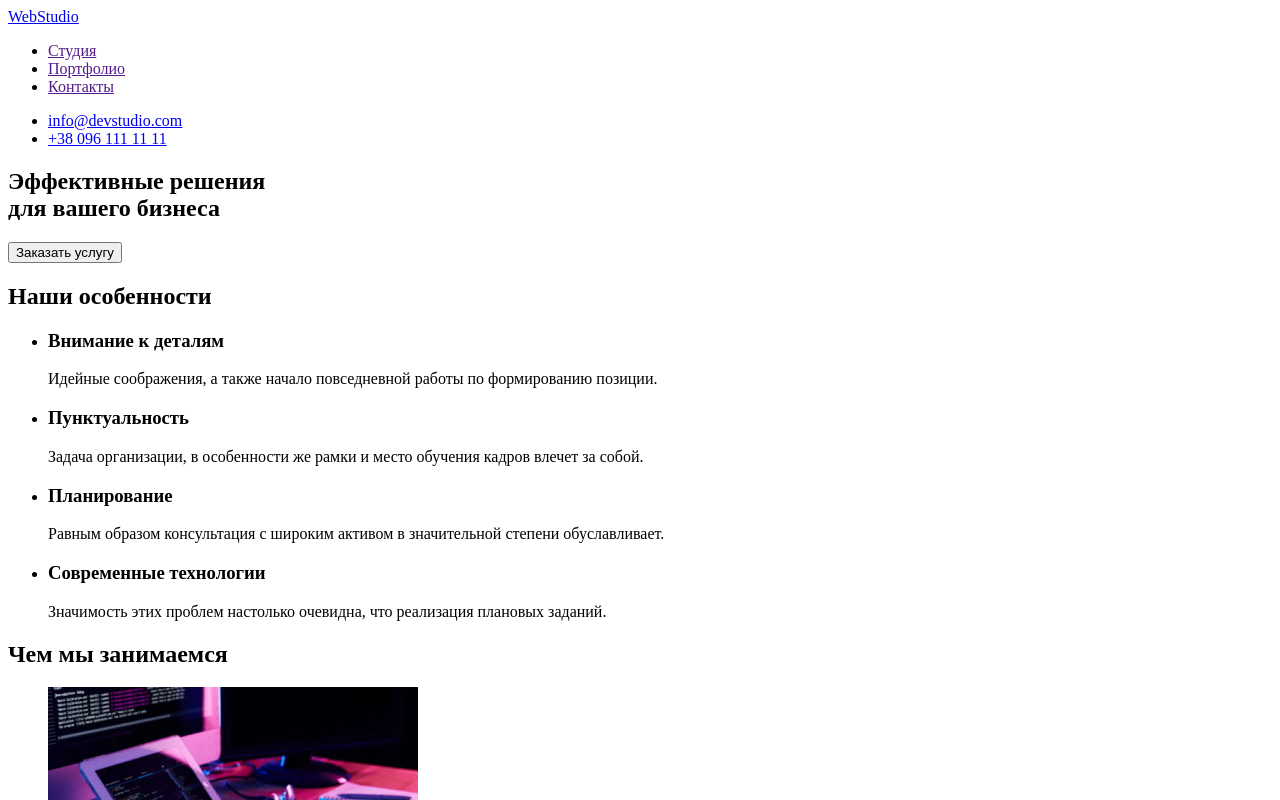
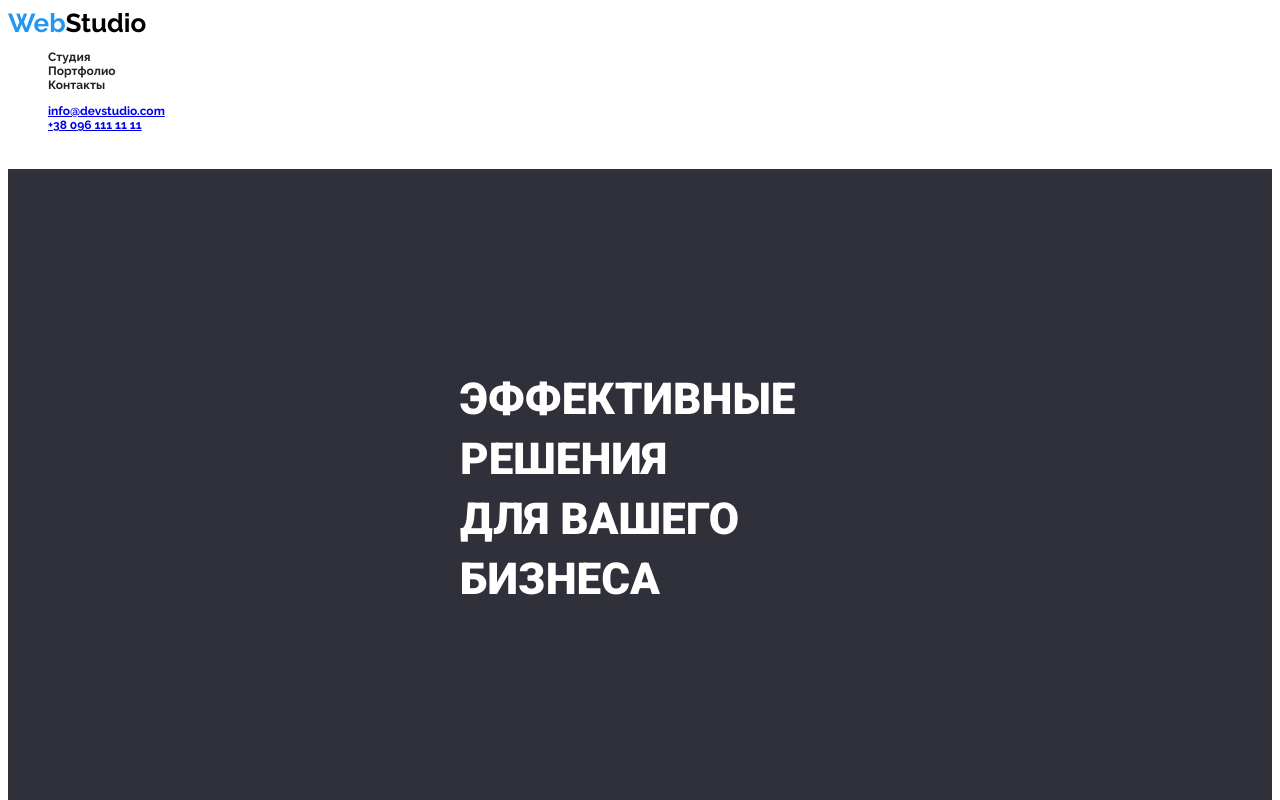
Before and after one commit to okhotnyk/goit-markup-hw-02, a plain HTML site: page index.html in a window 1280 px wide. Shown: the top 800 px of the page. Drawn offline with Linux system fonts and the light colour scheme.

Commit message:
Navigation menu changed

```diff
--- a/index.html
+++ b/index.html
@@ -5,22 +5,26 @@
     <meta http-equiv="X-UA-Compatible" content="IE=edge">
     <meta name="viewport" content="width=device-width, initial-scale=1.0">
     <title>WebStudio</title>
+    <link rel="stylesheet" href="css/styles.css">
+    <link rel="preconnect" href="https://fonts.googleapis.com">
+    <link rel="preconnect" href="https://fonts.gstatic.com" crossorigin>
+    <link href="https://fonts.googleapis.com/css2?family=Raleway:wght@700&family=Roboto:wght@400;500;700;900&display=swap" rel="stylesheet">
 </head>
 <body>
 <!-- header -->
     <header>
         <!-- logo -->
-       <a href="/index.html"><span>Web</span>Studio</a>
+       <a class="link-logo" href="/index.html"><span class="logo-color">Web</span>Studio</a>
        <!-- navigation to other pages -->
        <nav>
-           <ul>
-                <li><a href="">Студия</a></li>
-                <li><a href="">Портфолио</a></li>
-                <li><a href="">Контакты</a></li>
+           <ul class="navigation">
+                <li><a class="nav-link" href="">Студия</a></li>
+                <li><a class="nav-link" href="/portfolio.html">Портфолио</a></li>
+                <li><a class="nav-link" href="">Контакты</a></li>
           </ul>
        </nav>
         <!-- contacts -->
-       <ul>
+       <ul class="contact-list">
            <li><a href="mailto:info@devstudio.com">info@devstudio.com</a></li>
            <li><a href="tel:+380961111111">+38 096 111 11 11</a></li>
        </ul>
@@ -30,30 +34,30 @@
     <main>
         <section>
             <!-- Hero -->
-            <h1>Эффективные решения <br>
+            <h1 class="hero">Эффективные решения <br>
                 для вашего бизнеса</h1>
-            <button type="button">Заказать услугу</button>
+            <button type="button" class="button primary">Заказать услугу</button>
         </section>
 
         <!-- particularities -->
-        <section>
-            <h2>Наши особенности</h2>
-            <ul>
-                <li>
-                    <h3>Внимание к деталям</h3>
-                    <p>Идейные соображения, а также начало повседневной работы по формированию позиции.</p>
+        <section class="particularities">
+            <h2 class="title">Наши особенности</h2>
+            <ul class="particularities-list">
+                <li class="particularities-item">
+                    <h3 class="item-title">Внимание к деталям</h3>
+                    <p class="item-text">Идейные соображения, а также начало повседневной работы по формированию позиции.</p>
                 </li>
                 <li>
-                    <h3>Пунктуальность</h3>
-                    <p>Задача организации, в особенности же рамки и место обучения кадров влечет за собой.</p>
+                    <h3 class="item-title">Пунктуальность</h3>
+                    <p class="item-text">Задача организации, в особенности же рамки и место обучения кадров влечет за собой.</p>
                 </li>
                 <li>
-                    <h3>Планирование</h3>
-                    <p>Равным образом консультация с широким активом в значительной степени обуславливает.</p>
+                    <h3 class="item-title">Планирование</h3>
+                    <p class="item-text">Равным образом консультация с широким активом в значительной степени обуславливает.</p>
                 </li>
                 <li>
-                    <h3>Современные технологии</h3>
-                    <p>Значимость этих проблем настолько очевидна, что реализация плановых заданий.</p>
+                    <h3 class="item-title">Современные технологии</h3>
+                    <p class="item-text">Значимость этих проблем настолько очевидна, что реализация плановых заданий.</p>
                 </li>
             </ul>
         </section>
```
